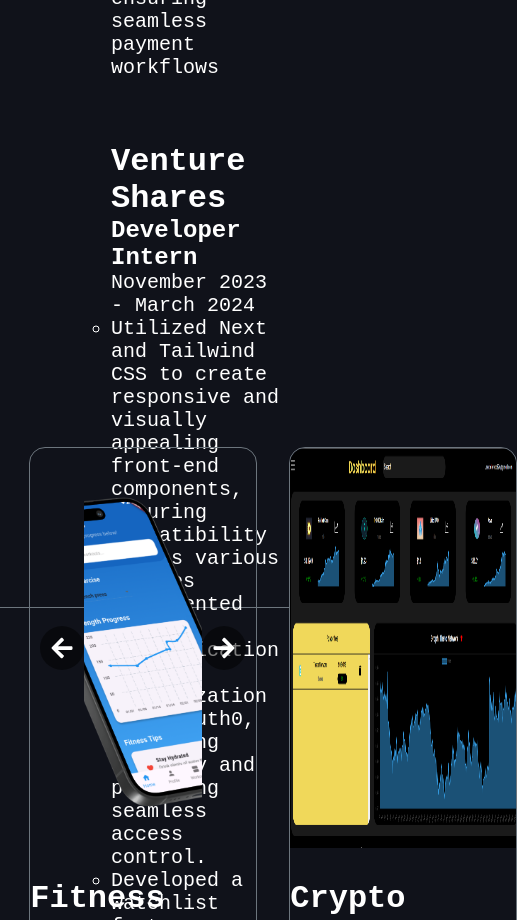
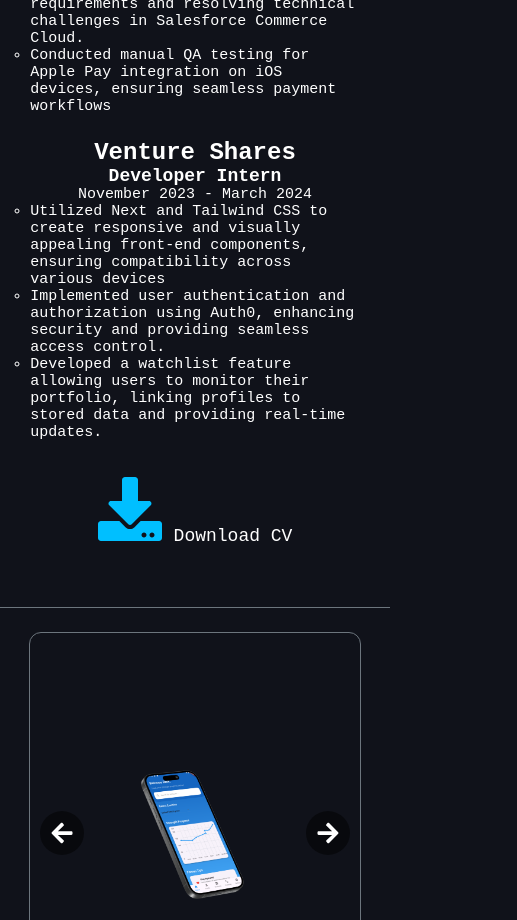
Before and after one commit to DylanO9/resume, a React (Create React App) app: page / in a window 390 px wide. Shown: the part 1080-2000 px from the top of the page, 517 px wide, since content can reach past the window. Built offline with nearby package versions, Linux system fonts and the light colour scheme.

Commit message:
Feature: Responsive Web Design

```diff
--- a/src/pages/intro.js
+++ b/src/pages/intro.js
@@ -1,6 +1,7 @@
 import '../styles/intro.css';
 import headshot from '../assets/headshot.jpg';
 import { FaLinkedin, FaGithub, FaFileAlt } from 'react-icons/fa';
+import resume from '../assets/Resume.pdf';
 
 export default function Intro() {
   return (
@@ -20,7 +21,7 @@ export default function Intro() {
                 </a>
             </li>
             <li>
-                <a href="path/to/your/resume.pdf" target="_blank" rel="noopener noreferrer">
+                <a id="resume-download" download="Dylan_Olivares_Resume.pdf" href={resume} alt="Dylan Olivares Resume">
                     <FaFileAlt /> Resume
                 </a>
             </li>
--- a/src/styles/awards.css
+++ b/src/styles/awards.css
@@ -118,3 +118,52 @@
     .award-item:nth-child(3) {
         --accent-color: #D2B53B;
     }
+
+    @media (max-width: 480px) {
+        #awards-list {
+            --col-gap: 1rem;
+            --barH: 0.5rem;
+            --roleH: 1rem;
+            --flapH: 1rem;
+        }
+    }
+    @media (max-width: 768px) {
+        #awards-list {
+            --col-gap: 1rem;
+            --barH: 0.5rem;
+            --roleH: 1rem;
+            --flapH: 1rem;
+        }
+    }
+    @media (max-width: 1024px) {
+        #awards-list {
+            --col-gap: 1rem;
+            --barH: 0.5rem;
+            --roleH: 1rem;
+            --flapH: 1rem;
+        }
+    }
+    @media (max-width: 1280px) {
+        #awards-list {
+            --col-gap: 1rem;
+            --barH: 0.5rem;
+            --roleH: 1rem;
+            --flapH: 1rem;
+        }
+    }
+    @media (max-width: 1440px) {
+        #awards-list {
+            --col-gap: 1rem;
+            --barH: 0.5rem;
+            --roleH: 1rem;
+            --flapH: 1rem;
+        }
+    }
+    @media (max-width: 1600px) {
+        #awards-list {
+            --col-gap: 1rem;
+            --barH: 0.5rem;
+            --roleH: 1rem;
+            --flapH: 1rem;
+        }
+    }
--- a/src/styles/intro.css
+++ b/src/styles/intro.css
@@ -51,3 +51,13 @@
     color: var(--primary-color);
     text-decoration: none;
 }
+
+@media (max-width: 768px) {
+    #intro h1 {
+        font-size: 2.5rem;
+    }
+    #headshot {
+        width: 200px;
+        height: 200px;
+    }
+}
--- a/src/styles/projects.css
+++ b/src/styles/projects.css
@@ -13,6 +13,7 @@
     grid-template-columns: 1fr 1fr;
     grid-template-rows: 1fr 1fr;
     grid-gap: 2rem;
+    margin: 2rem;
 }
 
 #projects > ul > li {
@@ -129,7 +130,7 @@
 .slider-image {
     width: 100%;
     height: 100%;
-    object-fit: cover;
+    object-fit: contain;
     position: absolute;
     top: 0;
     left: 0;
@@ -188,3 +189,35 @@
 .slide-right {
     animation: slideRight 0.3s ease;
 }
+
+@media (max-width: 1024px) {
+    #projects {
+        height: auto;
+    }
+    #projects > ul {
+        grid-template-columns: 1fr;
+        grid-template-rows: 1fr;
+    }
+    .slider-image {
+        object-fit: contain;
+    }
+}
+
+@media (max-width: 768px) {
+    #projects > ul {
+        grid-template-columns: 1fr;
+        grid-template-rows: 1fr;
+    }
+
+}
+
+@media (max-width: 480px) {
+    #projects > ul {
+        grid-template-columns: 1fr;
+        grid-template-rows: 1fr;
+    }
+
+    .project-image {
+        height: 200px;
+    }
+}
--- a/src/styles/resume.css
+++ b/src/styles/resume.css
@@ -67,3 +67,72 @@
     height: 100%;
     list-style-type: none;
 }
+
+@media (max-width: 1024px) {
+    #resume {
+        width: 100%;
+        padding: 1rem;
+    }
+
+    #work-experience-list, #education-list {
+        width: 75%;
+        flex-direction: column;
+    }
+
+    .work-experience-item, #education-list li {
+        width: 100%;
+        margin: 1rem 0;
+    }
+
+    #resume img {
+        width: 100%;
+    }
+}
+
+@media (max-width: 768px) {
+    #resume {
+        width: 100%;
+        padding: 1rem;
+    }
+
+    #work-experience-list, #education-list {
+        width: 85%;
+        flex-direction: column;
+    }
+
+    .work-experience-item, #education-list li {
+        width: 100%;
+        margin: 1rem 0;
+    }
+
+    #resume img {
+        width: 100%;
+    }
+}
+
+@media (max-width: 480px) {
+    #resume {
+        width: 100%;
+        padding: 1rem;
+    }
+
+    #work-experience-list, #education-list {
+        width: 90%;
+        flex-direction: column;
+    }
+
+    .work-experience-item, #education-list li {
+        width: 100%;
+        margin: 1rem 0;
+    }
+
+    #resume img {
+        width: 100%;
+    }
+
+    /* change font size of main document so rem is smaller */
+    html {
+        font-size: 12px;
+    }
+
+}
```
